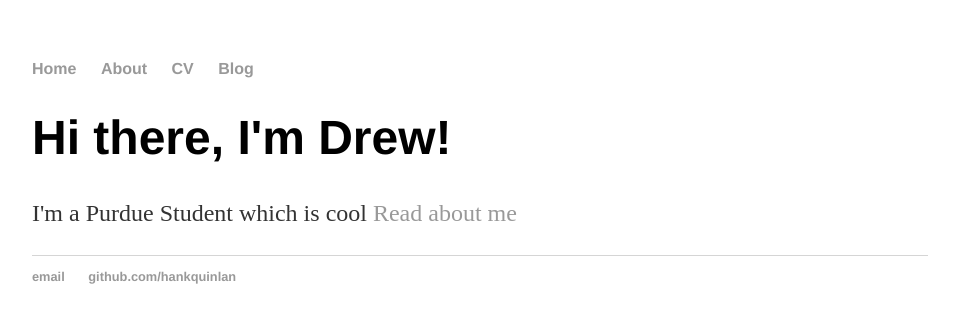
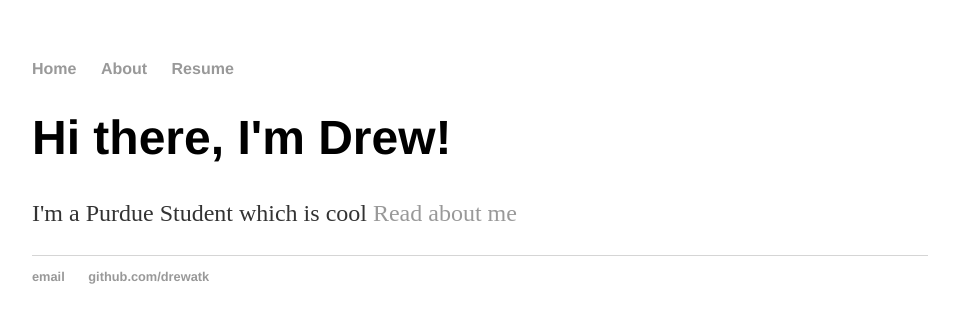
Before and after one commit to drewatk/drewatk.github.io, a Jekyll site: the page built from index.html, in a window 1280 px wide. Shown: the top 323 px of the page, without its empty margins (160-1119 px from the left). Built offline with Jekyll 4.4.1, drawn with Linux system fonts in a browser that asks for light colours.

Commit message:
updated personal info

```diff
--- a/_layouts/default.html
+++ b/_layouts/default.html
@@ -10,8 +10,7 @@
 	    		<ul>
 	        		<li><a href="/">Home</a></li>
 		        	<li><a href="/about">About</a></li>
-	        		<li><a href="/cv">CV</a></li>
-	        		<li><a href="/blog">Blog</a></li>
+	        		<li><a href="/resume">Resume</a></li>
 	    		</ul>
 			</nav>
 			<div class="container">
@@ -21,8 +20,8 @@
 			</div><!-- /.container -->
 			<footer>
 	    		<ul>
-	        		<li><a href="mailto:hankquinlanhub@gmail.com">email</a></li>
-	        		<li><a href="https://github.com/hankquinlan">github.com/hankquinlan</a></li>
+	        		<li><a href="mailto:atkins11@purdue.edu">email</a></li>
+	        		<li><a href="https://github.com/drewatk">github.com/drewatk</a></li>
 				</ul>
 			</footer>
 		</body>
```
